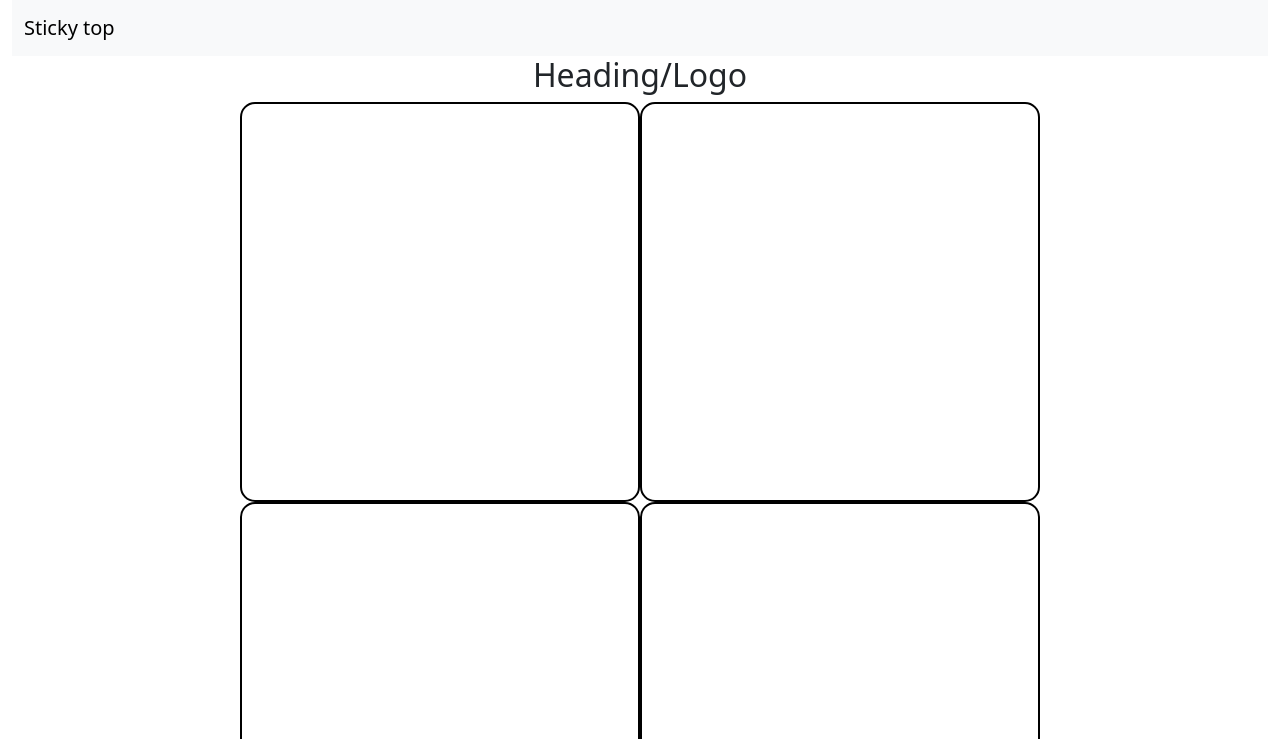
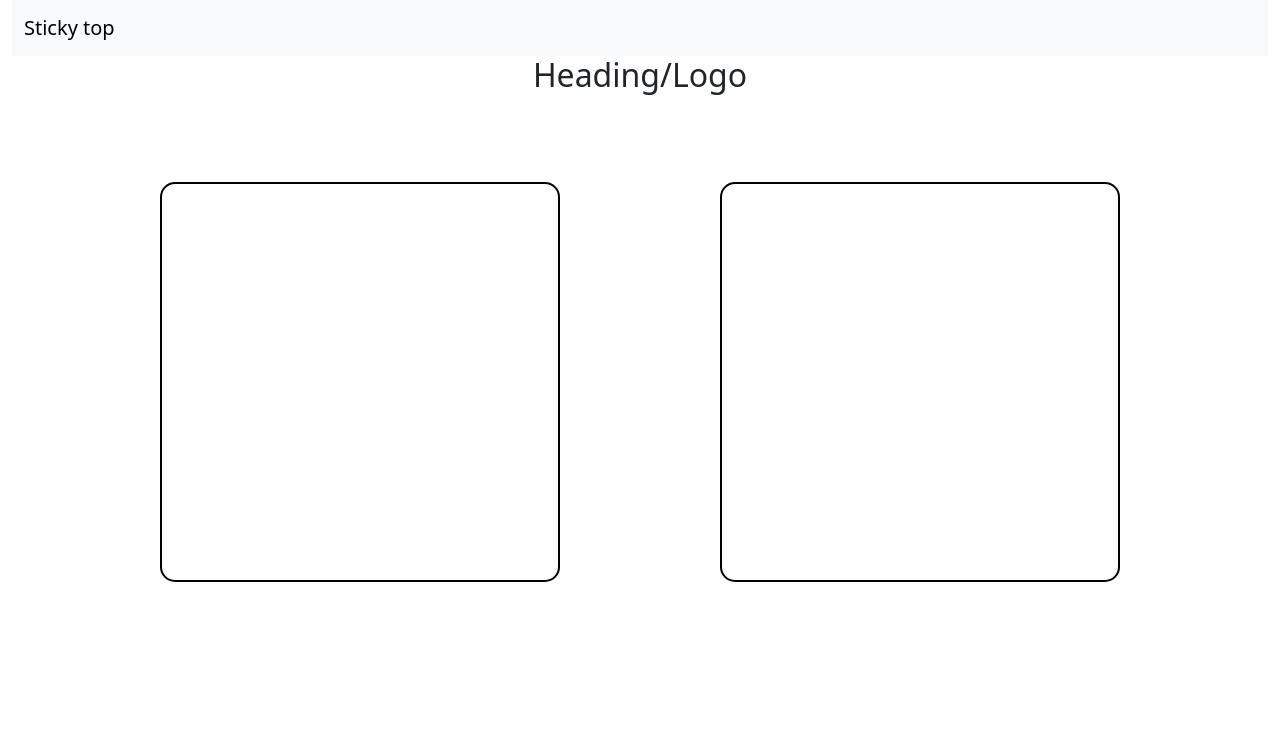
Before and after one commit to imo9van4/priority-matrix, a plain HTML site: page index.html in a window 1280 px wide. Shown: the top 739 px of the page. Drawn offline with nearby package versions, Linux system fonts and the light colour scheme.

Commit message:
media queries for columns

```diff
--- a/styles.css
+++ b/styles.css
@@ -3,9 +3,42 @@
     justify-content: center;
 }
 .col-one, .col-two{
-    width: 25em;
-    height: 25em;
     border: black solid 2px;
     border-radius: 15px;
     flex-direction: column;
 }
+@media screen and (max-width: 500px){
+    .col{
+        width: 5em;
+        height: 5em;
+        margin: 1em;
+    }
+}
+@media screen and (min-width: 576px){
+    .col{
+        width: 10em;
+        height: 10em;
+        margin: 2em;
+    }
+}
+@media screen and (min-width: 768px){
+    .col{
+        width: 15em;
+        height: 15em;
+        margin: 3em;
+    }
+}
+@media screen and (min-width: 992px){
+    .col{
+        width: 20em;
+        height: 20em;
+        margin: 4em;
+    }
+}
+@media screen and (min-width: 1200px){
+    .col{
+        width: 25em;
+        height: 25em;
+        margin: 5em;
+    }
+}
```
